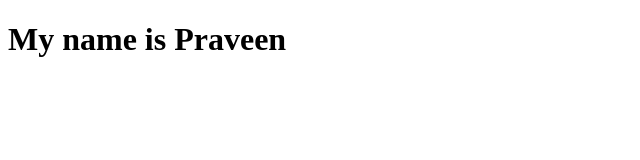
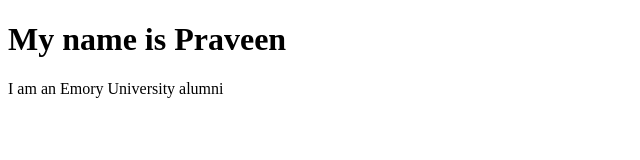
Before and after one commit to praveengounder/praveengounder, a plain HTML site: page index.html in a window 1280 px wide. Shown: the whole page, without its empty margins (0-640 px from the left). Drawn offline with Linux system fonts and the light colour scheme.

Commit message:
Added HTML file

```diff
--- a/index.html
+++ b/index.html
@@ -6,5 +6,6 @@
 </head>
 <body>
      <h1>My name is Praveen </h1>
+     <p>I am an Emory University alumni</p>
 </body>
 </html>
```
